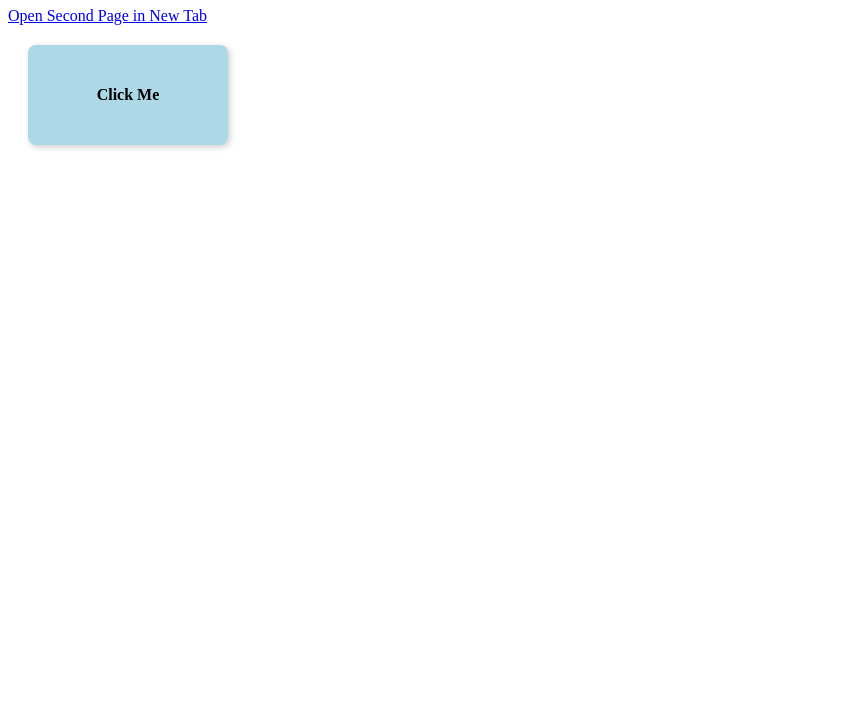
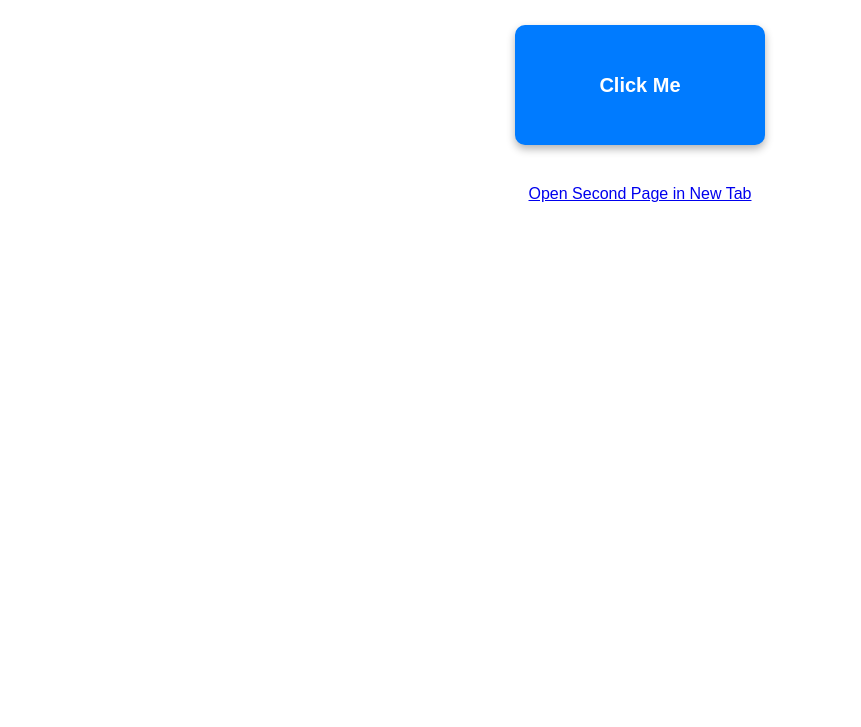
Before and after one commit to rafiqiyabar46/rbc-testing, a plain HTML site: page index.html in a window 1280 px wide. Shown: the part 73-800 px from the top of the page, without its empty margins (0-861 px from the left). Drawn offline with Linux system fonts and the light colour scheme.

Commit message:
index.html

```diff
--- a/index.html
+++ b/index.html
@@ -3,26 +3,37 @@
 <head>
   <title>Welcome Page</title>
   <style>
+    body {
+      font-family: Arial, sans-serif;
+    }
     .box {
-      width: 200px;
-      height: 100px;
-      background-color: #add8e6;
-      margin: 20px;
+      width: 250px;
+      height: 120px;
+      background-color: #007bff;
+      color: white;
+      margin: 40px auto;
       display: flex;
       align-items: center;
       justify-content: center;
+      font-size: 20px;
       font-weight: bold;
       cursor: pointer;
-      border-radius: 8px;
-      box-shadow: 2px 2px 6px rgba(0,0,0,0.2);
+      border-radius: 10px;
+      box-shadow: 0 4px 8px rgba(0,0,0,0.3);
+      transition: transform 0.2s;
+    }
+    .box:hover {
+      transform: scale(1.05);
     }
   </style>
 </head>
 <body>
-  <h1>This is the index page</h1>
-
-  <a href="second.html" target="_blank">Open Second Page in New Tab</a>
+  <h1 style="text-align:center;">This is the index page</h1>
 
   <div class="box" onclick="alert('Hello')">Click Me</div>
+
+  <p style="text-align:center;">
+    <a href="second.html" target="_blank">Open Second Page in New Tab</a>
+  </p>
 </body>
 </html>
```
